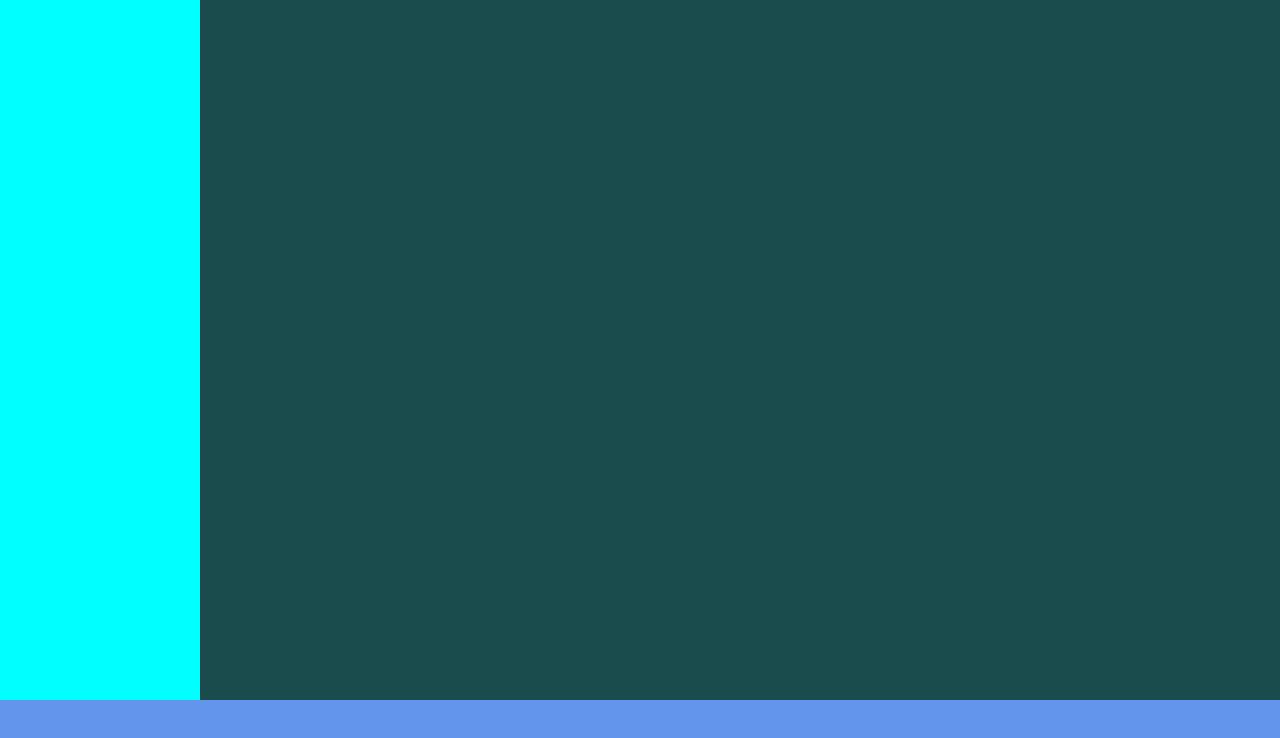
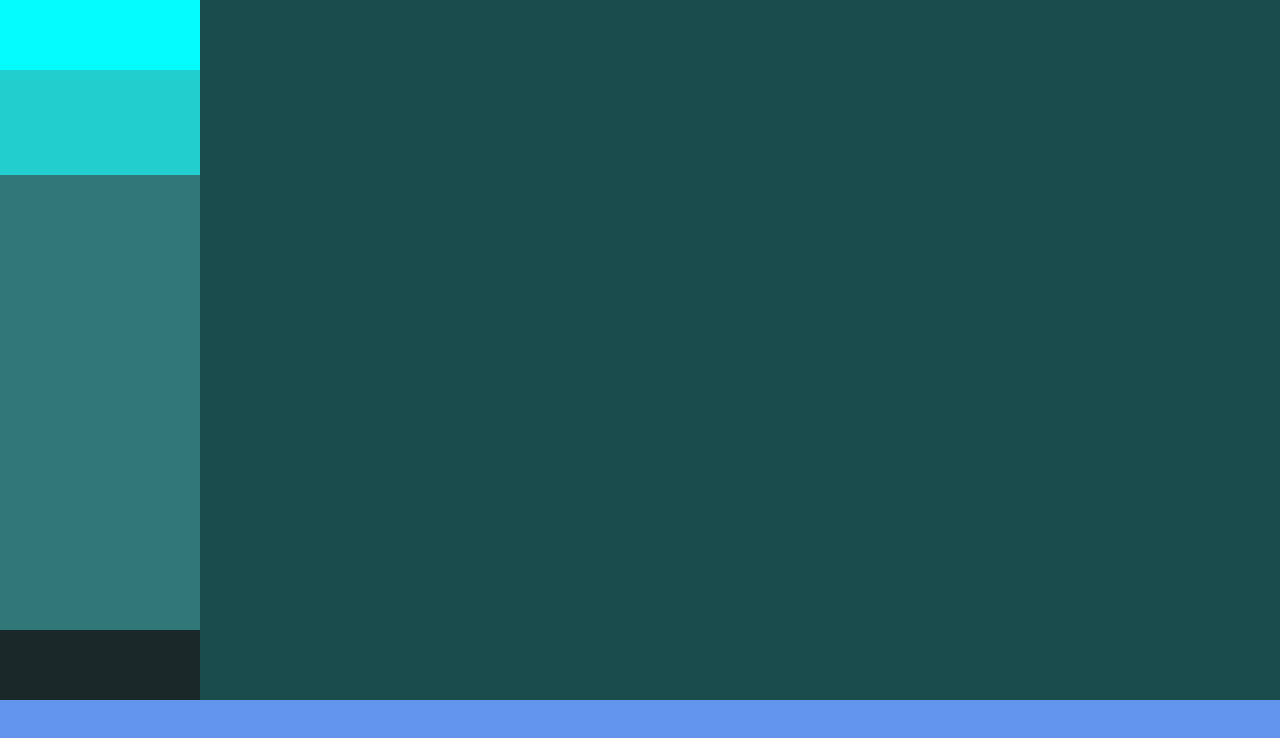
Before and after one commit to AlbertoZanola96/html-css-spotifyweb, a plain HTML site: page index.html in a window 1280 px wide. Drawn offline with Linux system fonts and the light colour scheme.

Commit message:
Divisione Layout nav

```diff
--- a/css/style.css
+++ b/css/style.css
@@ -15,6 +15,28 @@
     width: 200px;
     height: calc(100vh - 100px);
 }
+
+nav .logo {
+    width: 100%;
+    height: 10%;
+}
+
+ nav .research {
+    width: 100%;
+    height: 15%;
+}
+
+ nav .play-list {
+    width: 100%;
+    height: 65%;
+}
+
+nav .account {
+    width: 100%;
+    height: 10%;
+}
+
+
 
 /* fine nav */
 
@@ -59,9 +81,24 @@
 
 
 /* debug */
-.navigation-section {
-    background-color: aqua;
+
+
+ nav .logo {
+    background-color: rgb(4, 252, 252);
 }
+
+nav .research {
+    background-color: rgb(35, 206, 206);
+}
+
+nav .play-list {
+    background-color: rgb(50, 119, 119);
+}
+
+nav .account {
+    background-color: rgb(25, 41, 41);
+}
+
 
 .middle-section {
     background-color: rgb(26, 75, 77);
--- a/index.html
+++ b/index.html
@@ -9,7 +9,13 @@
 </head>
 <body class="debug">
     <nav>
-        <section class="navigation-section"></section>
+        <section class="navigation-section">
+            <div class="logo"></div>
+            <div class="research"></div>
+            <div class="play-list"></div>
+            <div class="account"></div>
+        </section>
+
 
     </nav>
 
```
